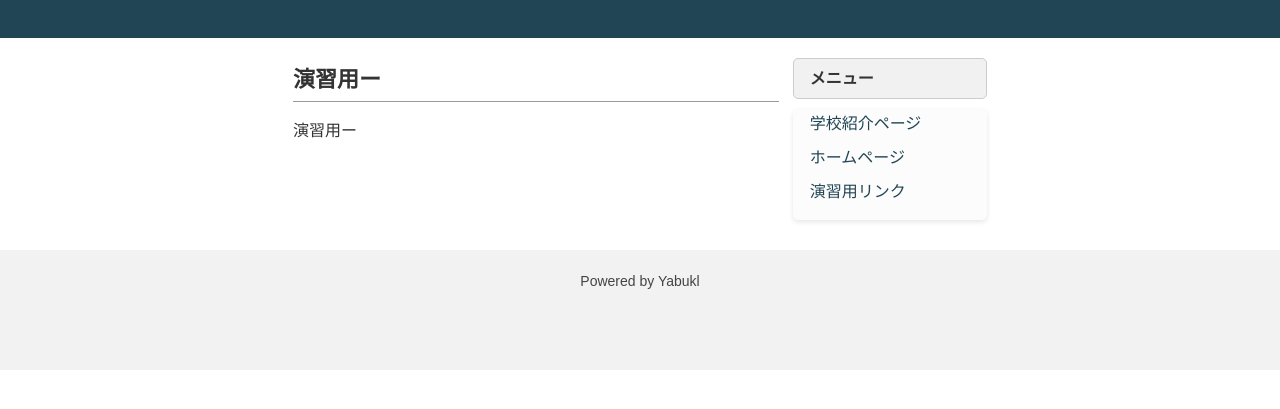
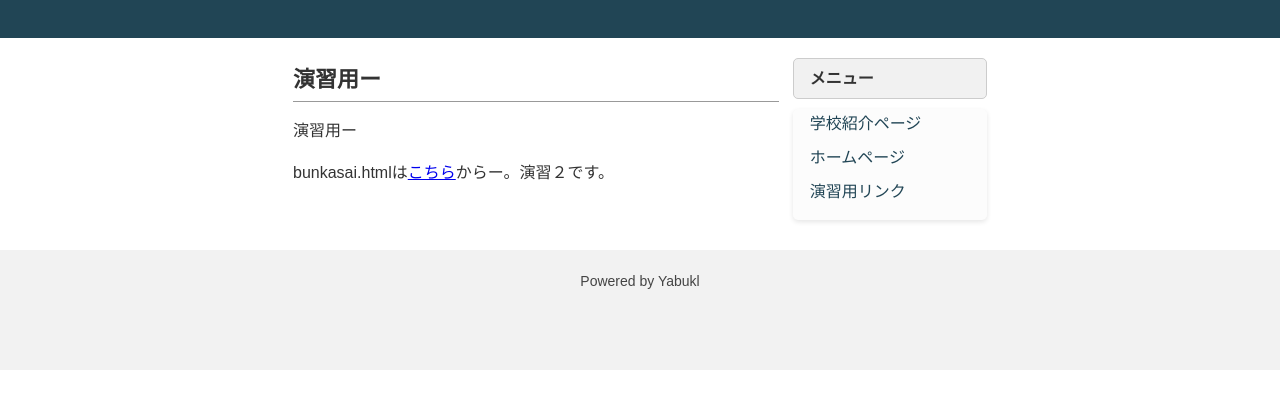
Before and after one commit to Sohei24-nh/literacy, a plain HTML site: page link.html in a window 1280 px wide. Shown: the part 107-516 px from the top of the page. Drawn offline with Linux system fonts and the light colour scheme.

Commit message:
Update link.html

```diff
--- a/link.html
+++ b/link.html
@@ -17,6 +17,9 @@
 <div id="inner">
 <h2>演習用ー</h2>
     <p>演習用ー</p>
+    <p>
+        bunkasai.htmlは<a href="bunkasai.html">こちら</a>からー。演習２です。
+    </p>
 </div>
 </main>
 <aside>
```
